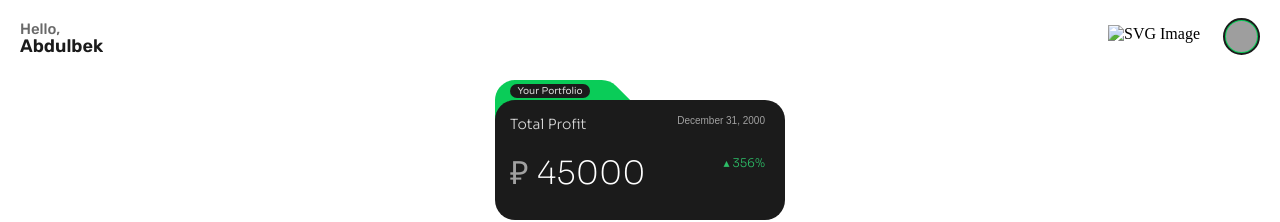
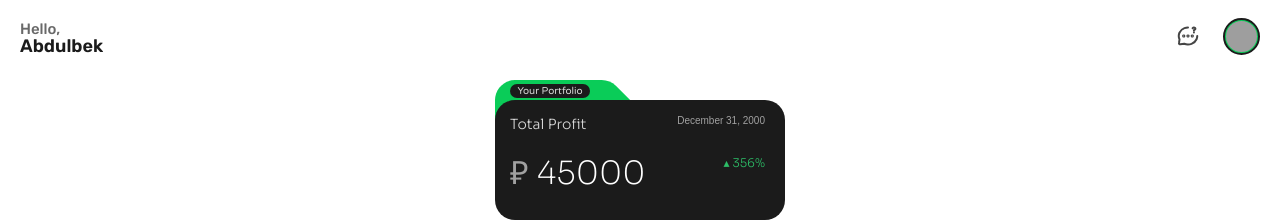
Before and after one commit to CryXxXx/lean, a plain HTML site: page index.html in a window 1280 px wide. Shown: the top 222 px of the page. Drawn offline with Linux system fonts and the light colour scheme; grey boxes are pictures that could not be loaded; a web font is replaced by a local one.

Commit message:
index.html

```diff
--- a/index.html
+++ b/index.html
@@ -15,7 +15,7 @@
         </div>
     </div>
     <div class="svg-container">
-        <img src="assets/icon-support.svg" alt="SVG Image">
+        <img src="icon-support.svg" alt="SVG Image">
     </div>
     <div class="container">
         <div class="black-rectangle">
```
